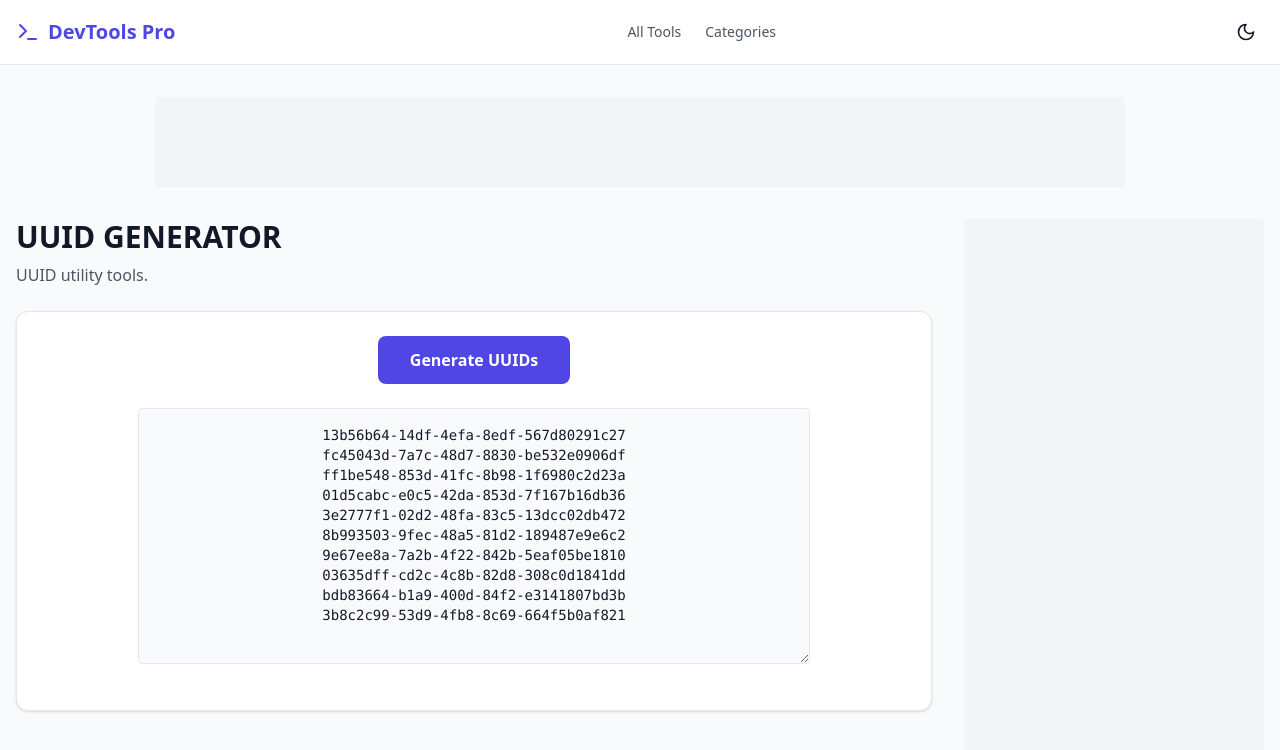
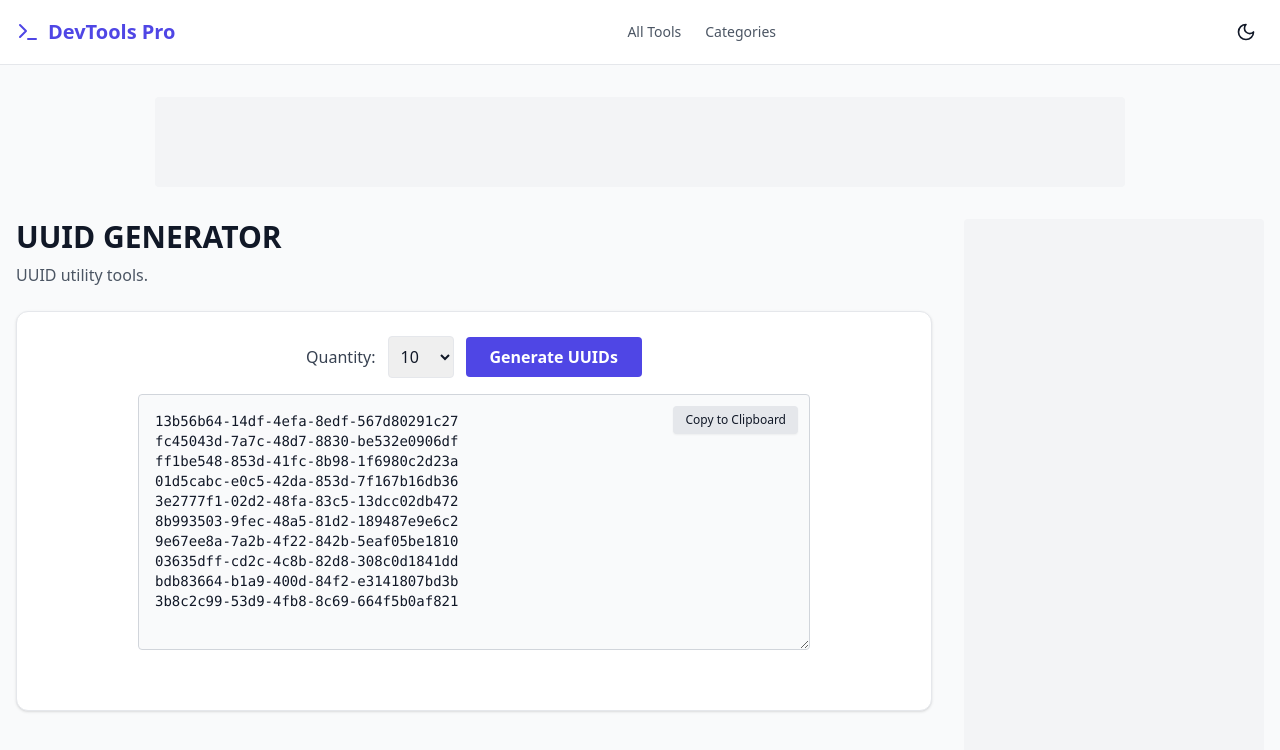
Before and after one commit to chaudhariparesh92/devtool, a React (Vite) app: page /uuid-generator in a window 1280 px wide. Both pictures are taken after a click on the button "Generate UUIDs". Shown: the top 750 px of the page. Built offline with nearby package versions, Linux system fonts and the light colour scheme.

Commit message:
1.UUID dropdown added

```diff
--- a/src/pages/tools/UuidGenerator.jsx
+++ b/src/pages/tools/UuidGenerator.jsx
@@ -4,13 +4,37 @@ import ToolLayout from '../../components/ToolLayout';
 export default function UuidGenerator() {
   const [uuids, setUuids] = useState([]);
   const [count, setCount] = useState(1);
+  const [copiedIndex, setCopiedIndex] = useState(null);
+  const [copiedAll, setCopiedAll] = useState(false);
 
   const generate = () => {
     const newUuids = [];
-    for(let i=0; i<count; i++){
+    for (let i = 0; i < count; i++) {
       newUuids.push(crypto.randomUUID());
     }
     setUuids(newUuids);
+    setCopiedIndex(null);
+    setCopiedAll(false);
+  };
+
+  const copyToClipboard = async (text, index) => {
+    try {
+      await navigator.clipboard.writeText(text);
+      setCopiedIndex(index);
+      setTimeout(() => setCopiedIndex(null), 2000);
+    } catch (err) {
+      console.error("Failed to copy", err);
+    }
+  };
+
+  const copyAllToClipboard = async () => {
+    try {
+      await navigator.clipboard.writeText(uuids.join('\n'));
+      setCopiedAll(true);
+      setTimeout(() => setCopiedAll(false), 2000);
+    } catch (err) {
+      console.error("Failed to copy all", err);
+    }
   };
 
   return (
@@ -18,25 +42,68 @@ export default function UuidGenerator() {
       title="UUID Generator"
       description="Generate random UUID v4 strings instantly in your browser."
       url="/uuid-generator"
-      intro="Quickly generate one or multiple universally unique identifiers (UUIDs)."
+      intro="Select how many UUIDs you need and click generate to create them instantly."
     >
       <div className="p-6 space-y-6">
-        <div className="flex items-center gap-4">
-          <label className="font-medium">Count:</label>
-          <select value={count} onChange={(e) => setCount(Number(e.target.value))} className="p-2 border rounded dark:bg-gray-700 dark:border-gray-600">
-            <option value="1">1</option>
-            <option value="5">5</option>
-            <option value="10">10</option>
-            <option value="50">50</option>
-          </select>
-          <button onClick={generate} className="px-4 py-2 bg-indigo-600 text-white rounded hover:bg-indigo-700">Generate UUIDs</button>
+        <div className="flex flex-wrap items-center gap-4">
+          <div className="flex items-center gap-2">
+            <label className="font-medium text-gray-700 dark:text-gray-300">Quantity:</label>
+            <select
+              value={count}
+              onChange={(e) => setCount(Number(e.target.value))}
+              className="p-2 border rounded dark:bg-gray-700 dark:border-gray-600 dark:text-white focus:ring-2 focus:ring-indigo-500 outline-none"
+            >
+              <option value="1">1</option>
+              <option value="5">5</option>
+              <option value="10">10</option>
+              <option value="25">25</option>
+              <option value="50">50</option>
+              <option value="100">100</option>
+            </select>
+          </div>
+
+          <button
+            onClick={generate}
+            className="px-4 py-2 bg-indigo-600 text-white rounded font-medium hover:bg-indigo-700 transition-colors shadow-sm"
+          >
+            Generate UUIDs
+          </button>
+
+          {uuids.length > 0 && (
+            <button
+              onClick={copyAllToClipboard}
+              className={`px-4 py-2 rounded font-medium transition-colors shadow-sm ${
+                copiedAll
+                  ? 'bg-green-600 text-white'
+                  : 'bg-gray-200 dark:bg-gray-700 hover:bg-gray-300 dark:hover:bg-gray-600 dark:text-white'
+              }`}
+            >
+              {copiedAll ? "Copied All! ✓" : "Copy All"}
+            </button>
+          )}
         </div>
 
         {uuids.length > 0 && (
-          <div className="space-y-2">
+          <div className="space-y-2 mt-4">
+            <div className="text-xs font-semibold text-gray-500 dark:text-gray-400 uppercase tracking-wider mb-2">
+              Generated UUIDs ({uuids.length})
+            </div>
             {uuids.map((u, i) => (
-              <div key={i} className="p-3 bg-gray-50 dark:bg-gray-900 border border-gray-200 dark:border-gray-700 font-mono text-sm rounded">
-                {u}
+              <div
+                key={i}
+                className="flex items-center justify-between p-3 bg-gray-50 dark:bg-gray-900 border border-gray-200 dark:border-gray-700 font-mono text-sm rounded shadow-xs"
+              >
+                <span className="truncate mr-2 text-gray-800 dark:text-gray-200 select-all">{u}</span>
+                <button
+                  onClick={() => copyToClipboard(u, i)}
+                  className={`px-3 py-1 rounded text-xs font-medium transition-colors shrink-0 ${
+                    copiedIndex === i
+                      ? 'bg-green-600 text-white'
+                      : 'bg-gray-200 dark:bg-gray-800 hover:bg-gray-300 dark:hover:bg-gray-700 dark:text-gray-200'
+                  }`}
+                >
+                  {copiedIndex === i ? "Copied! ✓" : "Copy"}
+                </button>
               </div>
             ))}
           </div>
--- a/src/pages/tools/UuidTool.jsx
+++ b/src/pages/tools/UuidTool.jsx
@@ -1,16 +1,33 @@
 import { useState } from 'react';
 import ToolLayout from '../../components/ToolLayout';
+
 export default function UuidTool({ path }) {
   const [inp, setInp] = useState('');
   const [out, setOut] = useState('');
+  const [count, setCount] = useState(10);
+  const [copied, setCopied] = useState(false);
+
   const isGen = path.includes('generator');
   const isVal = path.includes('validator');
   const isPar = path.includes('parser');
 
   const generate = () => {
     let res = [];
-    for(let i=0; i<10; i++) res.push(crypto.randomUUID());
+    for (let i = 0; i < count; i++) {
+      res.push(crypto.randomUUID());
+    }
     setOut(res.join('\n'));
+    setCopied(false);
+  };
+
+  const copyToClipboard = async () => {
+    try {
+      await navigator.clipboard.writeText(out);
+      setCopied(true);
+      setTimeout(() => setCopied(false), 2000);
+    } catch (err) {
+      console.error("Failed to copy", err);
+    }
   };
 
   const validateOrParse = () => {
@@ -29,15 +46,64 @@ export default function UuidTool({ path }) {
     <ToolLayout title={path.replace('/','').replace(/-/g, ' ').toUpperCase()} desc="UUID utility tools." path={path}>
       <div className="p-6 flex flex-col items-center gap-6">
         {isGen ? (
-          <>
-            <button onClick={generate} className="px-8 py-3 bg-indigo-600 text-white rounded-lg font-bold">Generate UUIDs</button>
-            <textarea readOnly className="w-full max-w-2xl h-64 p-4 font-mono text-sm bg-gray-50 dark:bg-gray-900 border rounded text-center" value={out}></textarea>
-          </>
+          <div className="w-full max-w-2xl space-y-4 flex flex-col items-center">
+            <div className="flex flex-wrap items-center gap-3 justify-center">
+              <label className="font-medium text-gray-700 dark:text-gray-300">Quantity:</label>
+              <select
+                value={count}
+                onChange={(e) => setCount(Number(e.target.value))}
+                className="p-2 border rounded dark:bg-gray-700 dark:border-gray-600 dark:text-white"
+              >
+                <option value="1">1</option>
+                <option value="5">5</option>
+                <option value="10">10</option>
+                <option value="25">25</option>
+                <option value="50">50</option>
+                <option value="100">100</option>
+              </select>
+              <button
+                onClick={generate}
+                className="px-6 py-2 bg-indigo-600 text-white rounded font-bold hover:bg-indigo-700 transition-colors"
+              >
+                Generate UUIDs
+              </button>
+            </div>
+
+            {out && (
+              <div className="w-full relative mt-2">
+                <textarea
+                  readOnly
+                  className="w-full h-64 p-4 font-mono text-sm bg-gray-50 dark:bg-gray-900 border border-gray-300 dark:border-gray-700 rounded text-left dark:text-white"
+                  value={out}
+                ></textarea>
+                <button
+                  onClick={copyToClipboard}
+                  className={`absolute top-3 right-3 px-3 py-1.5 rounded text-xs font-medium transition-colors shadow-sm ${
+                    copied
+                      ? 'bg-green-600 text-white'
+                      : 'bg-gray-200 dark:bg-gray-700 hover:bg-gray-300 dark:hover:bg-gray-600 dark:text-white'
+                  }`}
+                >
+                  {copied ? "Copied! ✓" : "Copy to Clipboard"}
+                </button>
+              </div>
+            )}
+          </div>
         ) : (
           <div className="w-full max-w-2xl space-y-4">
-            <input type="text" className="w-full p-4 font-mono bg-gray-50 dark:bg-gray-900 border rounded" value={inp} onChange={e=>setInp(e.target.value)} placeholder="Enter UUID..." />
+            <input
+              type="text"
+              className="w-full p-4 font-mono bg-gray-50 dark:bg-gray-900 border rounded dark:text-white"
+              value={inp}
+              onChange={e => setInp(e.target.value)}
+              placeholder="Enter UUID..."
+            />
             <button onClick={validateOrParse} className="px-6 py-2 bg-indigo-600 text-white rounded">Process</button>
-            {out && <div className={`p-4 font-bold border rounded ${out.includes('Valid') || out.includes('Version') ? 'bg-green-50 text-green-700' : 'bg-red-50 text-red-700'}`}><pre>{out}</pre></div>}
+            {out && (
+              <div className={`p-4 font-bold border rounded ${out.includes('Valid') || out.includes('Version') ? 'bg-green-50 text-green-700' : 'bg-red-50 text-red-700'}`}>
+                <pre>{out}</pre>
+              </div>
+            )}
           </div>
         )}
       </div>
```
